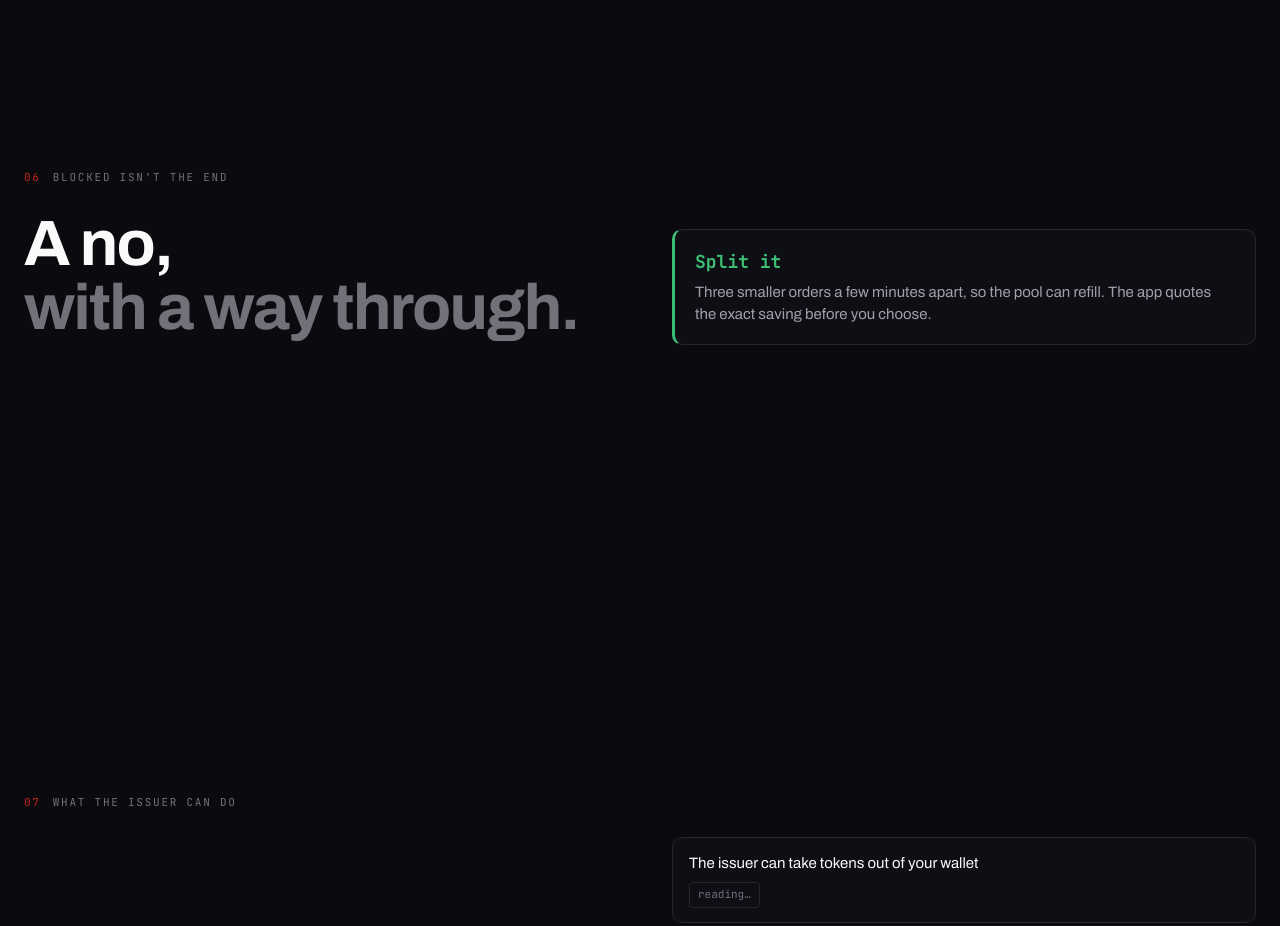
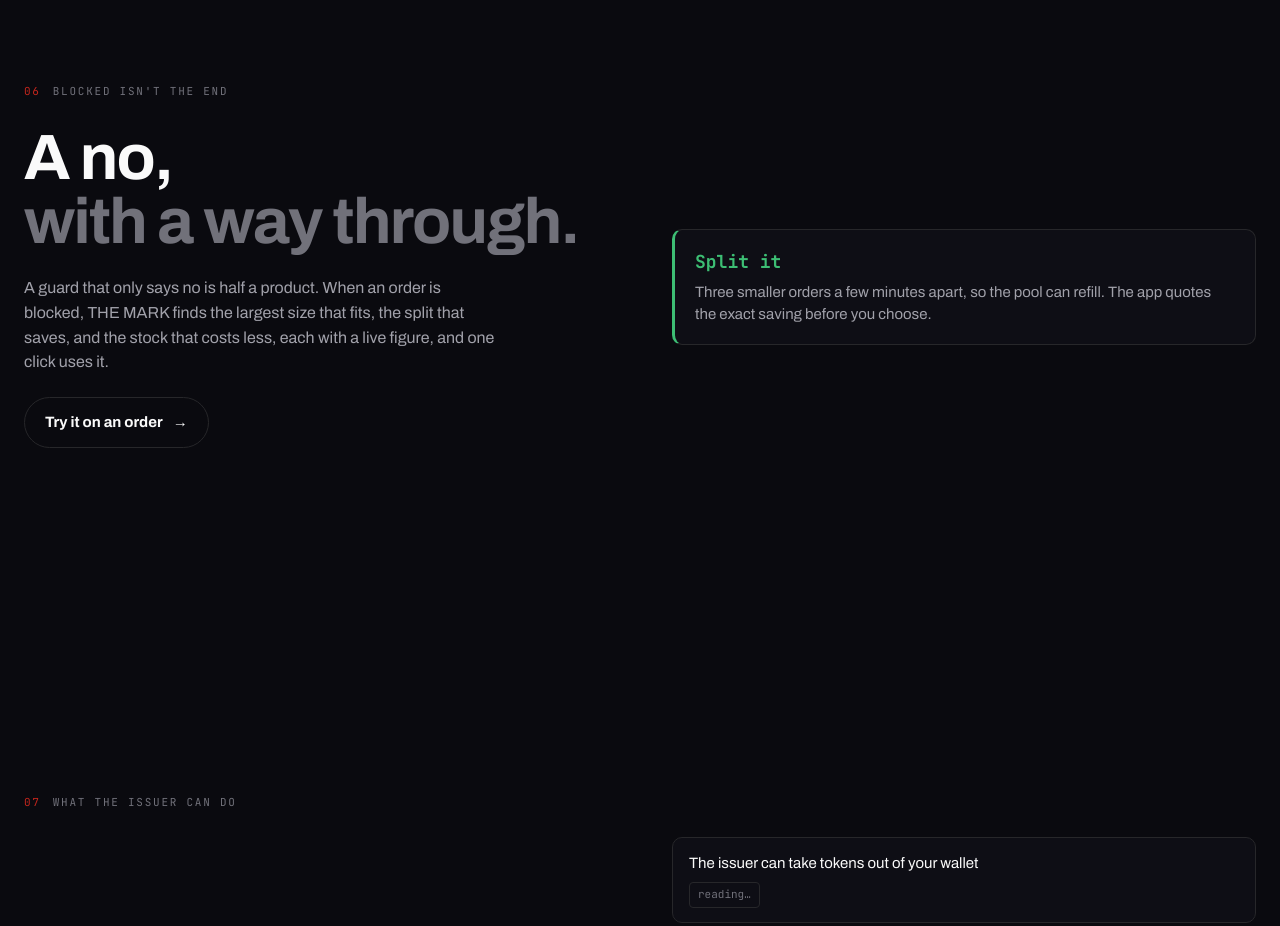
Before and after one commit to hemjay07/themark, a Next.js app: page / in a window 1280 px wide. Shown: the part 3860-4786 px from the top of the page. Built offline with nearby package versions, Linux system fonts and the light colour scheme; no server answers.

Commit message:
Scene 6: what the guard does instead, with a way into the app

```diff
--- a/src/components/landing/Scenes.tsx
+++ b/src/components/landing/Scenes.tsx
@@ -242,11 +242,20 @@
   return (
     <Scene id="instead" index={6} kicker="Blocked isn't the end">
       <div className="split">
-        <h2 className="big rv wipe">
-          A no,
-          <br />
-          <span className="dim">with a way through.</span>
-        </h2>
+        <div>
+          <h2 className="big rv wipe">
+            A no,
+            <br />
+            <span className="dim">with a way through.</span>
+          </h2>
+          <p className="body rv" style={{ ["--d" as string]: "140ms" }}>
+            A guard that only says no is half a product. When an order is blocked, THE MARK finds the largest size that
+            fits, the split that saves, and the stock that costs less, each with a live figure, and one click uses it.
+          </p>
+          <a className="btn-ghost rv" style={{ ["--d" as string]: "240ms" }} href="/check">
+            Try it on an order <span aria-hidden>→</span>
+          </a>
+        </div>
         <div className="stubs">
           {stubs.map((s, i) => (
             <div key={s.t} className="stub rv" style={{ ["--d" as string]: `${120 + i * 120}ms` }}>
```
